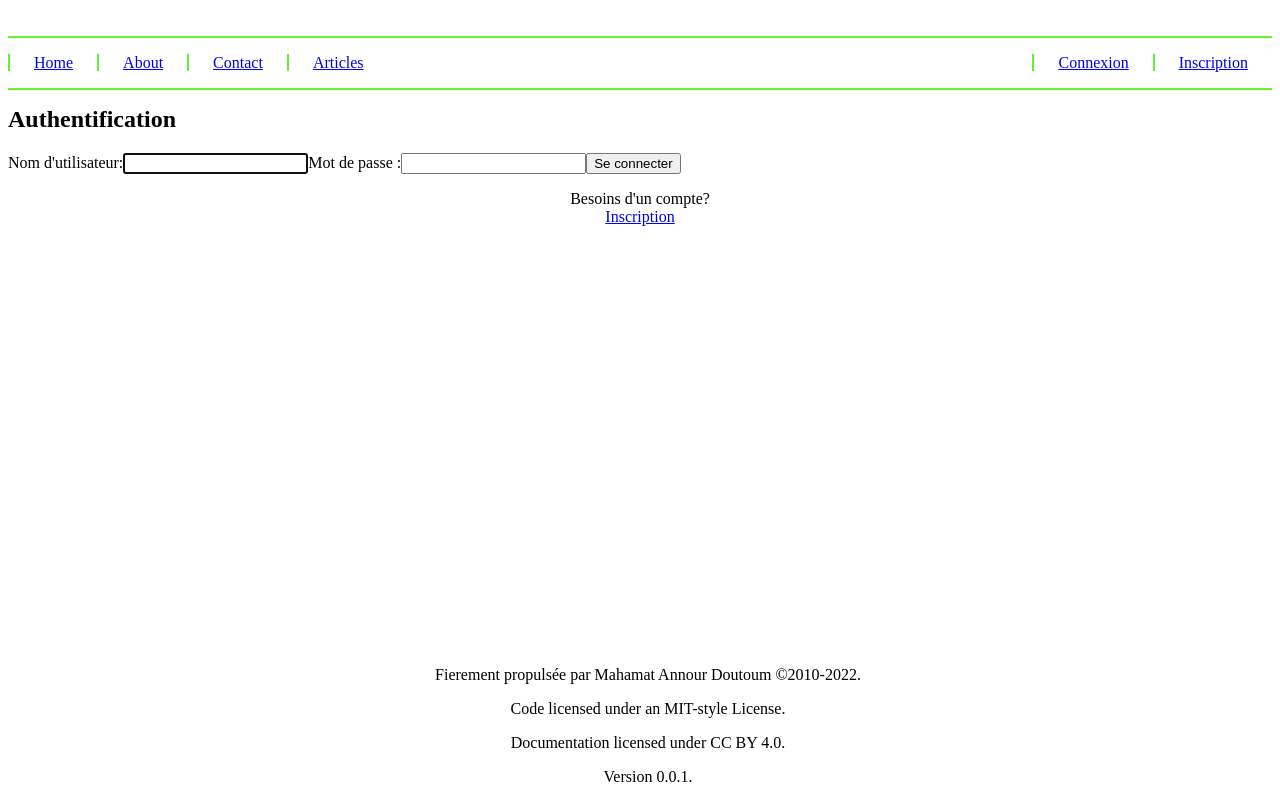
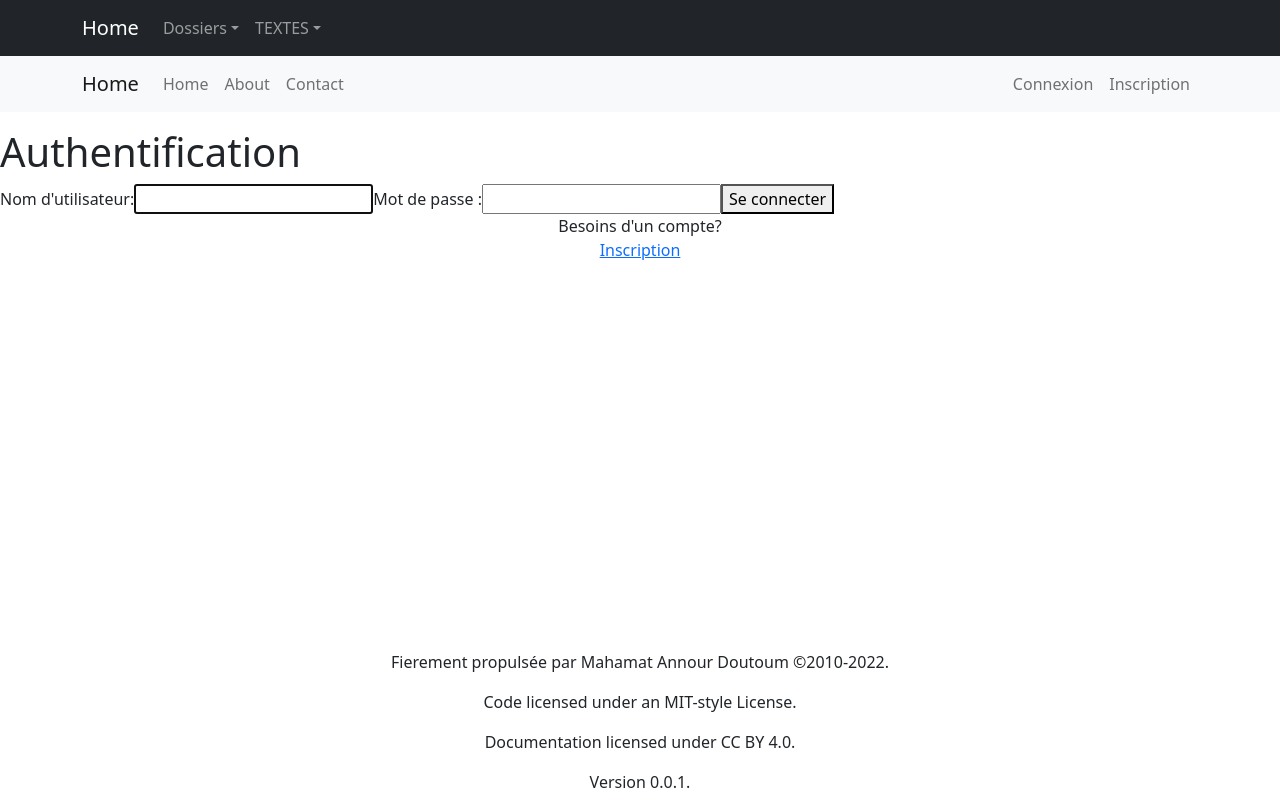
Before and after one commit to doutoum90/react-site, a React (Create React App) app: page /connexion in a window 1280 px wide. Built offline with nearby package versions, Linux system fonts and the light colour scheme.

Commit message:
manage navs

```diff
--- a/package.json
+++ b/package.json
@@ -11,7 +11,9 @@
     "@types/react": "^18.0.15",
     "@types/react-dom": "^18.0.6",
     "axios": "^0.27.2",
+    "bootstrap": "^5.1.3",
     "react": "^18.2.0",
+    "react-bootstrap": "^2.4.0",
     "react-dom": "^18.2.0",
     "react-router-dom": "^6.3.0",
     "react-scripts": "5.0.1",
--- a/src/App.css
+++ b/src/App.css
@@ -1,38 +1 @@
-.App {
-  text-align: center;
-}
-
-.App-logo {
-  height: 40vmin;
-  pointer-events: none;
-}
-
-@media (prefers-reduced-motion: no-preference) {
-  .App-logo {
-    animation: App-logo-spin infinite 20s linear;
-  }
-}
-
-.App-header {
-  background-color: #282c34;
-  min-height: 100vh;
-  display: flex;
-  flex-direction: column;
-  align-items: center;
-  justify-content: center;
-  font-size: calc(10px + 2vmin);
-  color: white;
-}
-
-.App-link {
-  color: #61dafb;
-}
-
-@keyframes App-logo-spin {
-  from {
-    transform: rotate(0deg);
-  }
-  to {
-    transform: rotate(360deg);
-  }
-}
+@import "bootstrap/dist/css/bootstrap.css";
--- a/src/App.tsx
+++ b/src/App.tsx
@@ -21,16 +21,21 @@ import { AuthProvider } from "./context/AuthContext";
 
 function App(): JSX.Element {
   const menus: IMenus = {
-    menuLeft: [
+    menuLeft: {
+      protege: [{ name: "Articles", path: "/articles" }],
+      publiq: [
         { name: "Home", path: "/" },
         { name: "About", path: "/about" },
         { name: "Contact", path: "/contact" },
-      { name: "Articles", path: "/articles" },
       ],
-    menuRight: [
+    },
+    menuRight: {
+      protege: [{ name: "Se deconnecter", path: "/logout" }],
+      publiq: [
         { name: "Connexion", path: "/connexion" },
         { name: "Inscription", path: "/inscription" },
       ],
+    },
   };
   return (
     <AuthProvider>
--- a/src/components/Connexion.tsx
+++ b/src/components/Connexion.tsx
@@ -7,10 +7,12 @@ import React, {
 } from "react";
 import { Link, useLocation, useNavigate } from "react-router-dom";
 
-import axios from "axios";
 import { CustomError } from "../interfaces/error.interface";
 import { User } from "../interfaces/user.interface";
 import useAuth from "../hooks/UseAuth";
+
+// import users from "../assets/users.json";
+const users: User[] = require("../assets/users.json");
 
 export default function Connexion(): JSX.Element {
   const [auth, setAuth] = useAuth();
@@ -106,16 +108,17 @@ export default function Connexion(): JSX.Element {
 export async function getUser(
   username: string,
   password: string
-): Promise<User> {
-  return (await axios.get("./users.json")).data
-    .map((user: User) => {
-      return {
-        ...user,
-        accessToken: "accessTokenaccessToken",
-        roles: ["admin"],
-      };
-    })
-    .find(
-      (user: User) => user.username === username && user.password === password
-    );
+): Promise<User | undefined> {
+  const selectedUser: User | undefined = await users.find(
+    (user: User) => user.username === username && user.password === password
+  );
+  console.log("selectedUser", selectedUser);
+
+  return selectedUser
+    ? {
+        ...selectedUser,
+        /* accessToken: "accessTokenaccessToken",
+        roles: ["admin", "eerjhrje"], */
+      }
+    : selectedUser;
 }
--- /dev/null
+++ b/src/components/NavBarBottom.tsx
@@ -0,0 +1,64 @@
+import Container from "react-bootstrap/Container";
+import Nav from "react-bootstrap/Nav";
+import Navbar from "react-bootstrap/Navbar";
+import { useNavigate } from "react-router-dom";
+import useAuth from "../hooks/UseAuth";
+import { IMenus } from "../interfaces/menus.interface";
+
+function NavBarBottom({ menus }: { menus: IMenus }) {
+  const [auth, setAuth] = useAuth();
+  const navigate = useNavigate();
+  const handleSubmit = (event: any) => {
+    event.preventDefault();
+    console.log("deconnextion en cours ...");
+
+    setAuth(null);
+    navigate("connexion");
+  };
+  return (
+    <Navbar collapseOnSelect expand="lg" bg="light">
+      <Container>
+        <Navbar.Brand href="/home">Home</Navbar.Brand>
+        <Navbar.Toggle aria-controls="responsive-navbar-nav" />
+        <Navbar.Collapse id="responsive-navbar-nav">
+          <Nav className="me-auto">
+            {auth?.name
+              ? menus.menuLeft.protege.map((menu, key) => {
+                  return (
+                    <Nav.Link key={key} href={menu.path}>
+                      {menu.name}
+                    </Nav.Link>
+                  );
+                })
+              : menus.menuLeft.publiq.map((menu, key) => {
+                  return (
+                    <Nav.Link key={key} href={menu.path}>
+                      {menu.name}
+                    </Nav.Link>
+                  );
+                })}
+          </Nav>
+          <Nav>
+            {auth?.name
+              ? menus.menuRight.protege.map((menu, key) => {
+                  return (
+                    <Nav.Link key={key} href={menu.path} onClick={handleSubmit}>
+                      {menu.name}
+                    </Nav.Link>
+                  );
+                })
+              : menus.menuRight.publiq.map((menu, key) => {
+                  return (
+                    <Nav.Link key={key} href={menu.path}>
+                      {menu.name}
+                    </Nav.Link>
+                  );
+                })}
+          </Nav>
+        </Navbar.Collapse>
+      </Container>
+    </Navbar>
+  );
+}
+
+export default NavBarBottom;
--- /dev/null
+++ b/src/components/NavBarTop.tsx
@@ -0,0 +1,72 @@
+import { useState } from "react";
+import { Navbar, Container, Nav, NavDropdown } from "react-bootstrap";
+
+import "./NavbarTop.css";
+
+export default function NavBarTop() {
+  const [show, setShow] = useState(false);
+  const showDropdown = (e: any) => {
+    setShow(!show);
+  };
+  const hideDropdown = (e: any) => {
+    setShow(false);
+  };
+  const menusDrops = [
+    {
+      name: "Dossiers",
+      drops: [
+        { name: "Audit de diplômes", path: "#audit" },
+        { name: "Integration", path: "#integration" },
+        { name: "Gouvernance", path: "#gouvernance" },
+        { name: "Divers", path: "#divers" },
+      ],
+    },
+    {
+      name: "TEXTES",
+      drops: [
+        { name: "status", path: "#status" },
+        { name: "Reglements Interieurs", path: "#reglementint" },
+        { name: "Actes administratives", path: "#acteadminis" },
+        { name: "Manuel de procedure", path: "#acteadminis" },
+        { name: "Diverses documentations", path: "#diversdoc" },
+      ],
+    },
+  ];
+  return (
+    <Navbar expand="lg" bg="dark" variant="dark">
+      <Container>
+        <Navbar.Brand href="/home">Home</Navbar.Brand>
+        <Navbar.Toggle aria-controls="basic-navbar-nav" />
+        <Navbar.Collapse id="basic-navbar-nav">
+          <Nav className="me-auto">
+            {menusDrops.map((drop) => {
+              return (
+                <>
+                  <NavDropdown
+                    key={drop.name}
+                    title={drop.name}
+                    id="basic-nav-dropdown"
+                    show={show}
+                    onMouseEnter={showDropdown}
+                    onMouseLeave={hideDropdown}
+                    renderMenuOnMount={true}
+                  >
+                    {drop.drops.map((d) => {
+                      return (
+                        <>
+                          <NavDropdown.Item key={d.name} href={d.path}>
+                            {d.name}
+                          </NavDropdown.Item>
+                        </>
+                      );
+                    })}
+                  </NavDropdown>
+                </>
+              );
+            })}
+          </Nav>
+        </Navbar.Collapse>
+      </Container>
+    </Navbar>
+  );
+}
--- /dev/null
+++ b/src/components/NavbarTop.css
@@ -0,0 +1,3 @@
+.nav-item.dropdown:hover .dropdown-menu {
+  display: block;
+}
--- a/src/components/header.tsx
+++ b/src/components/header.tsx
@@ -1,36 +1,15 @@
 import React from "react";
-import { NavLink } from "react-router-dom";
+
 import { IMenus } from "../interfaces/menus.interface";
 import "./Header.css";
+import NavBarTop from "./NavBarTop";
+import NavBarBottom from "./NavBarBottom";
 
 export default function Header({ menus }: { menus: IMenus }): JSX.Element {
   return (
     <>
-      <nav key="key11">
-        <ul className="floatleft" key="floatleft">
-          {menus.menuLeft.map((menu, key) => {
-            return (
-              <li key={key}>
-                <NavLink key={key} to={menu.path}>
-                  {menu.name}
-                </NavLink>
-              </li>
-            );
-          })}
-        </ul>
-
-        <ul className="floatright" key="floatright">
-          {menus.menuRight.map((menu, key) => {
-            return (
-              <li key={key}>
-                <NavLink key={key} to={menu.path}>
-                  {menu.name}
-                </NavLink>
-              </li>
-            );
-          })}
-        </ul>
-      </nav>
+      <NavBarTop />
+      <NavBarBottom menus={menus} />
     </>
   );
 }
--- a/src/interfaces/user.interface.ts
+++ b/src/interfaces/user.interface.ts
@@ -2,7 +2,7 @@ import { Address } from "./address.interface";
 import { Company } from "./company.interface";
 
 export interface User {
-  id: number;
+  id?: number;
   name: string;
   username: string;
   password: string;
```
Also changed, not shown: src/interfaces/menus.interface.ts (+7 -2 lines), src/assets/users.json (renamed from public/users.json), 1 other file (tests, documents, lock files or other folders). Lines whose indentation alone changed are shown as unchanged.
